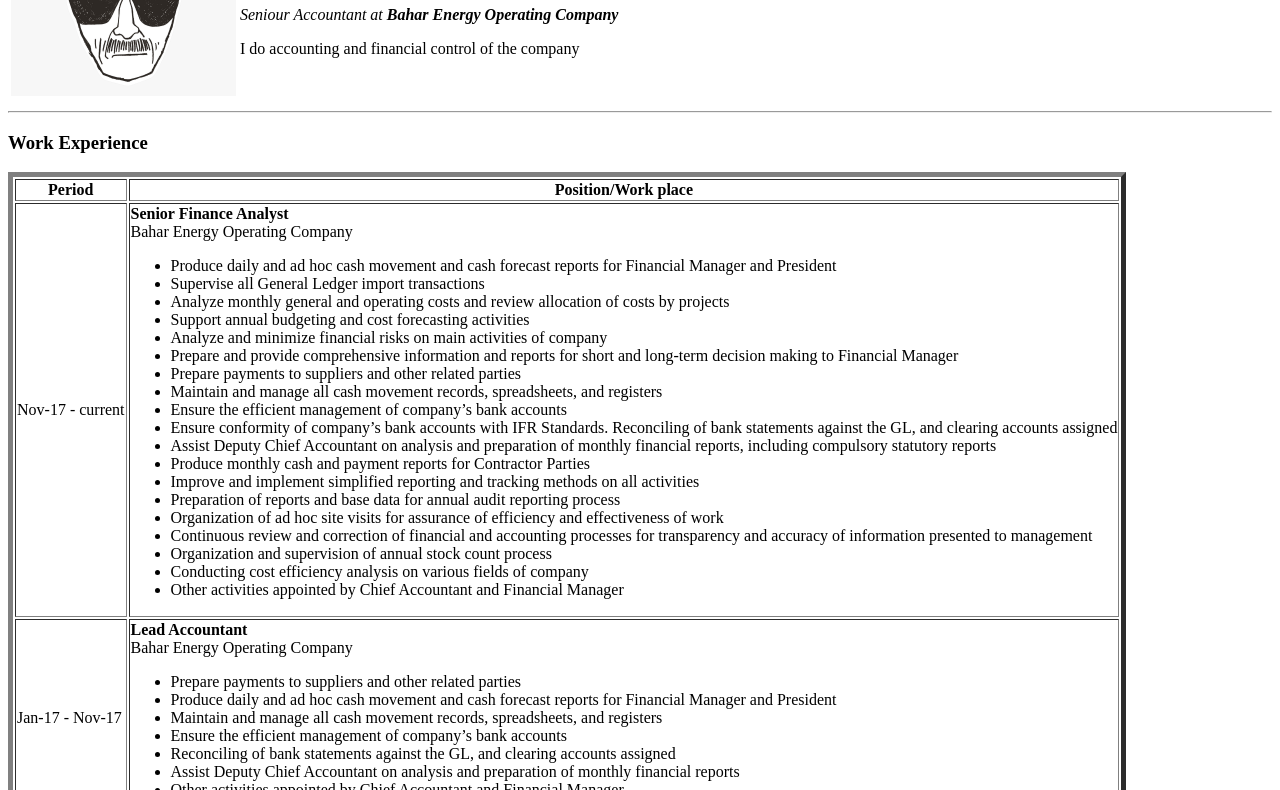
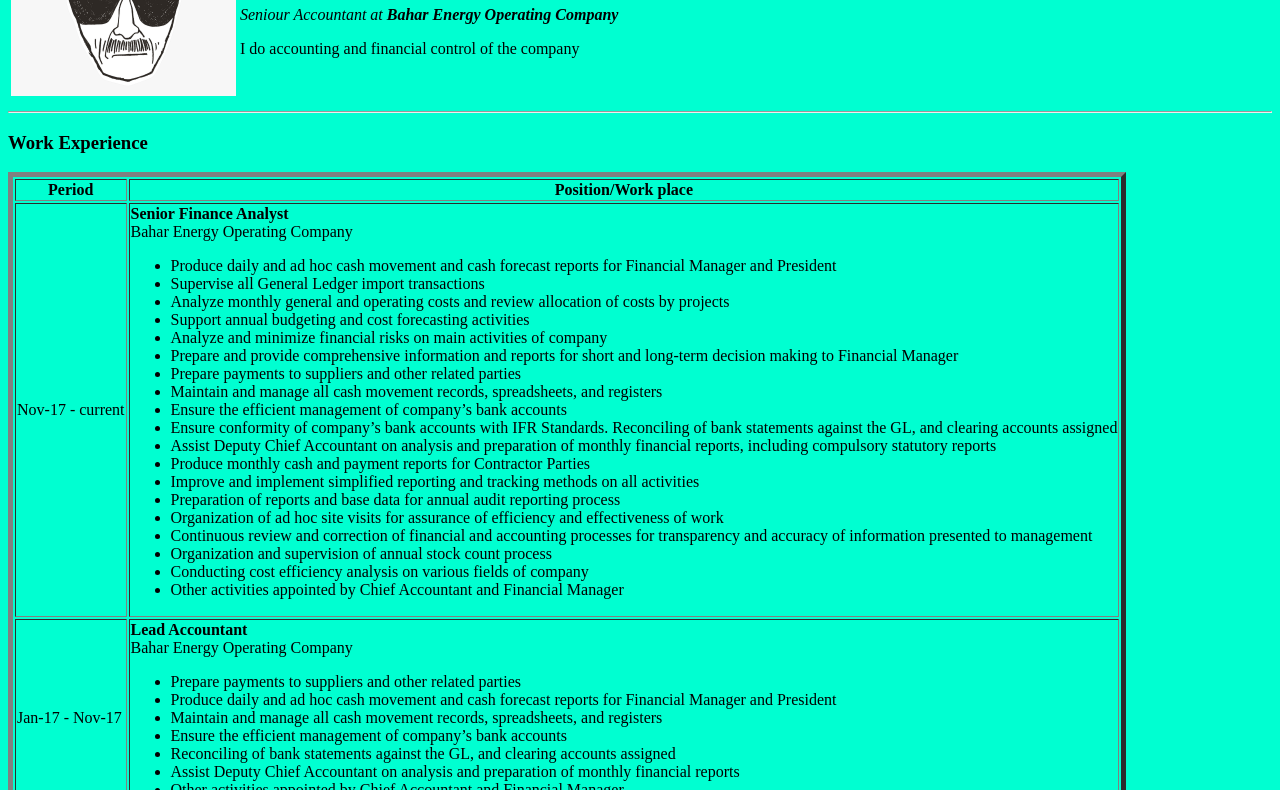
Before and after one commit to BaldChemist/cv, a plain HTML site: page index.html in a window 1280 px wide. Shown: the part 110-900 px from the top of the page. Drawn offline with Linux system fonts and the light colour scheme.

Commit message:
Update index.html

```diff
--- a/index.html
+++ b/index.html
@@ -6,7 +6,7 @@
   <title>⏣Bald Chemist's Lab⏣</title>
 </head>
 
-<body>
+<body style="background-color: #00FFD1;">
   <table>
     <tr>
       <td><img src="baldchemist.png" alt="Profile Picture" srcset="baldchemist.png 4x" /></td>
```
